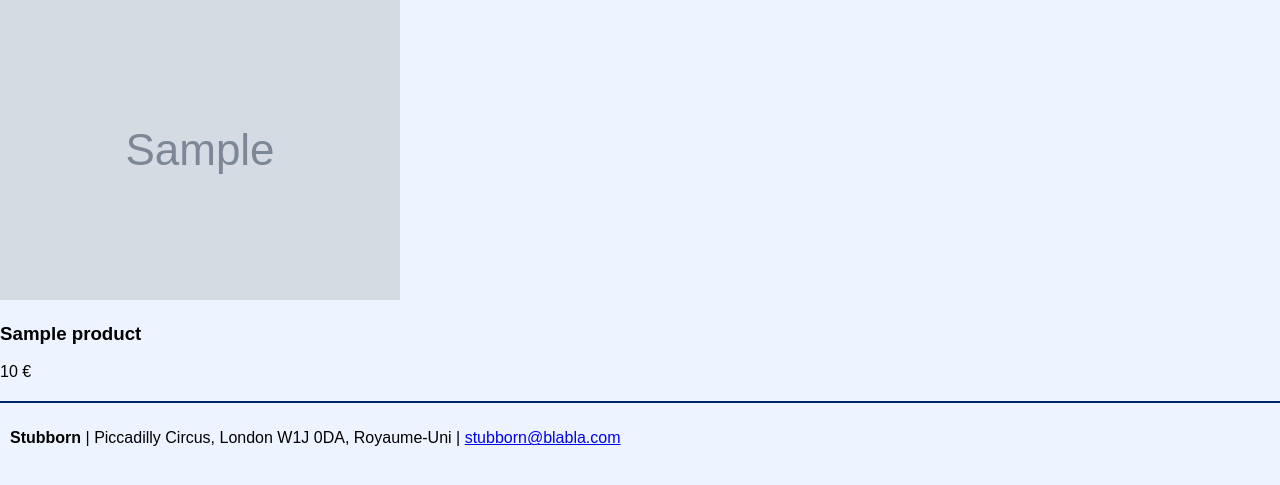
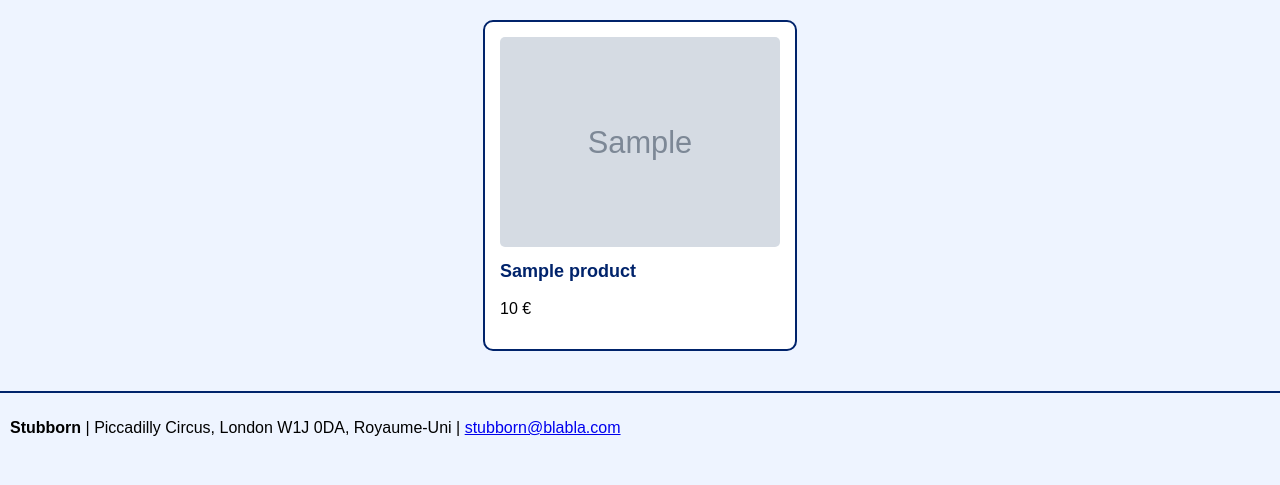
Before and after one commit to lc0362/CEF-symfony-stubborn, a Symfony app: template templates/home/index.html.twig in a window 1280 px wide. Shown: the part 160-645 px from the top of the page. Run offline with Twig, Linux system fonts and the light colour scheme; the template is opened without the code that fills it: most values are stand-ins (such as "Sample title", 1, 10 or a date in 2020); grey boxes marked "Sample" are stand-in pictures; some libraries are stand-ins or nearby versions.

Commit message:
articles en homepage

```diff
--- a/templates/home/index.html.twig
+++ b/templates/home/index.html.twig
@@ -4,8 +4,57 @@
 
 {% block body %}
 <style>
+    .products {
+        max-width: 1200px;
+        margin: 0 auto;
+        padding: 20px;
+        display: flex;
+        flex-direction: column;
+        align-items: center;
+        gap: 20px;
+    }
 
+    .product {
+        border: 2px solid #00236b;
+        border-radius: 10px;
+        padding: 15px;
+        background-color: #fff;
+        text-align: left;
+        width: 250px;
+    }
+
+    .product img {
+        width: 100%;
+        height: auto;
+        border-radius: 5px;
+    }
+
+    .product h3 {
+        margin-top: 10px;
+        font-size: 18px;
+        color:#00236b;
+        font-weight: bold;
+    }
+
+    .product p {
+        font-size: 16px;
+        margin-top: 5px;
+    }
+
+    /* Responsive à partir de 600px */
+    @media (min-width: 600px) {
+        .products {
+            flex-direction: row;
+            flex-wrap: wrap;
+            justify-content: center;
+        }
+
+        .product {
+            width: 280px;
+        }
+    }
 </style>
+
 
 <!DOCTYPE html>
 <html lang="fr">
```
